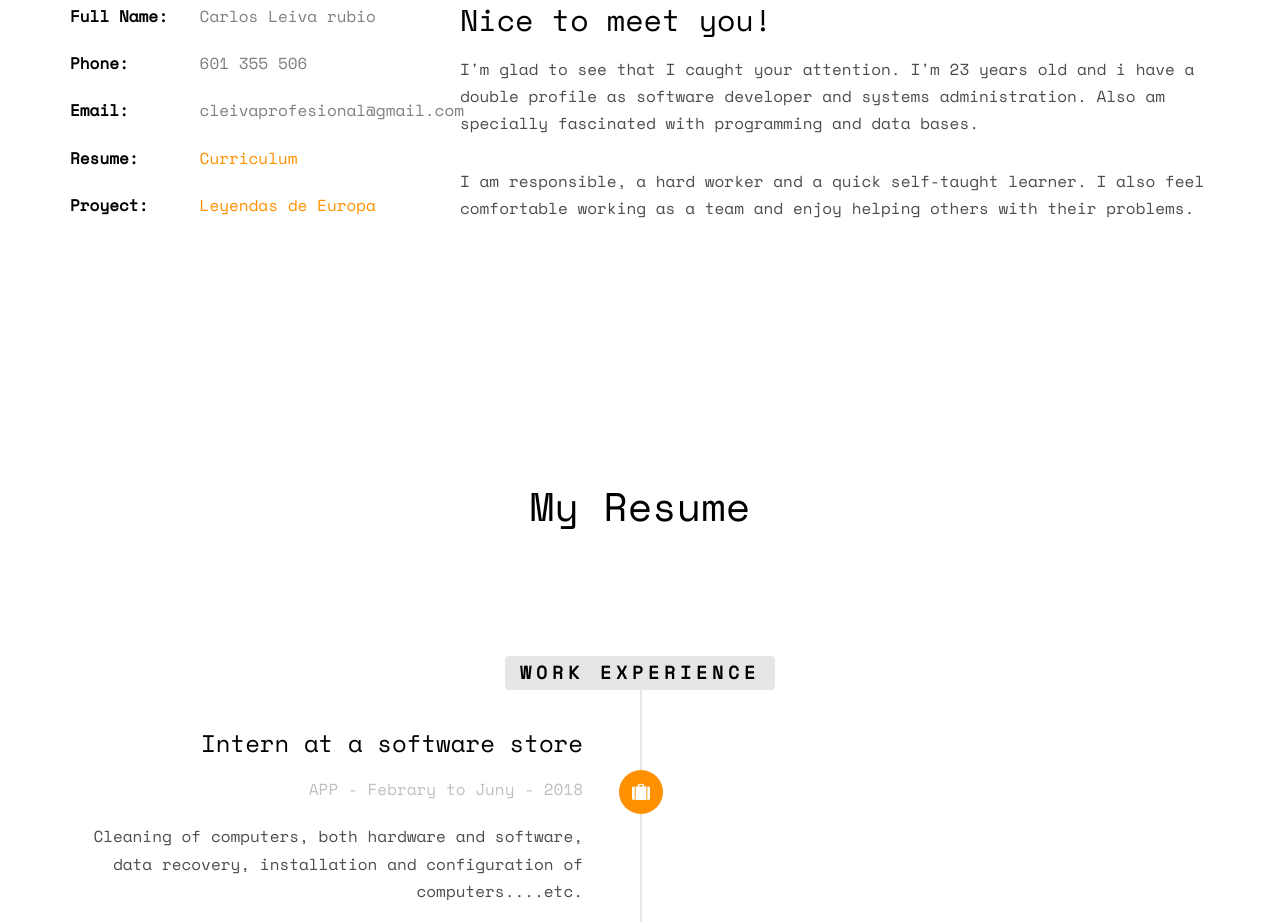
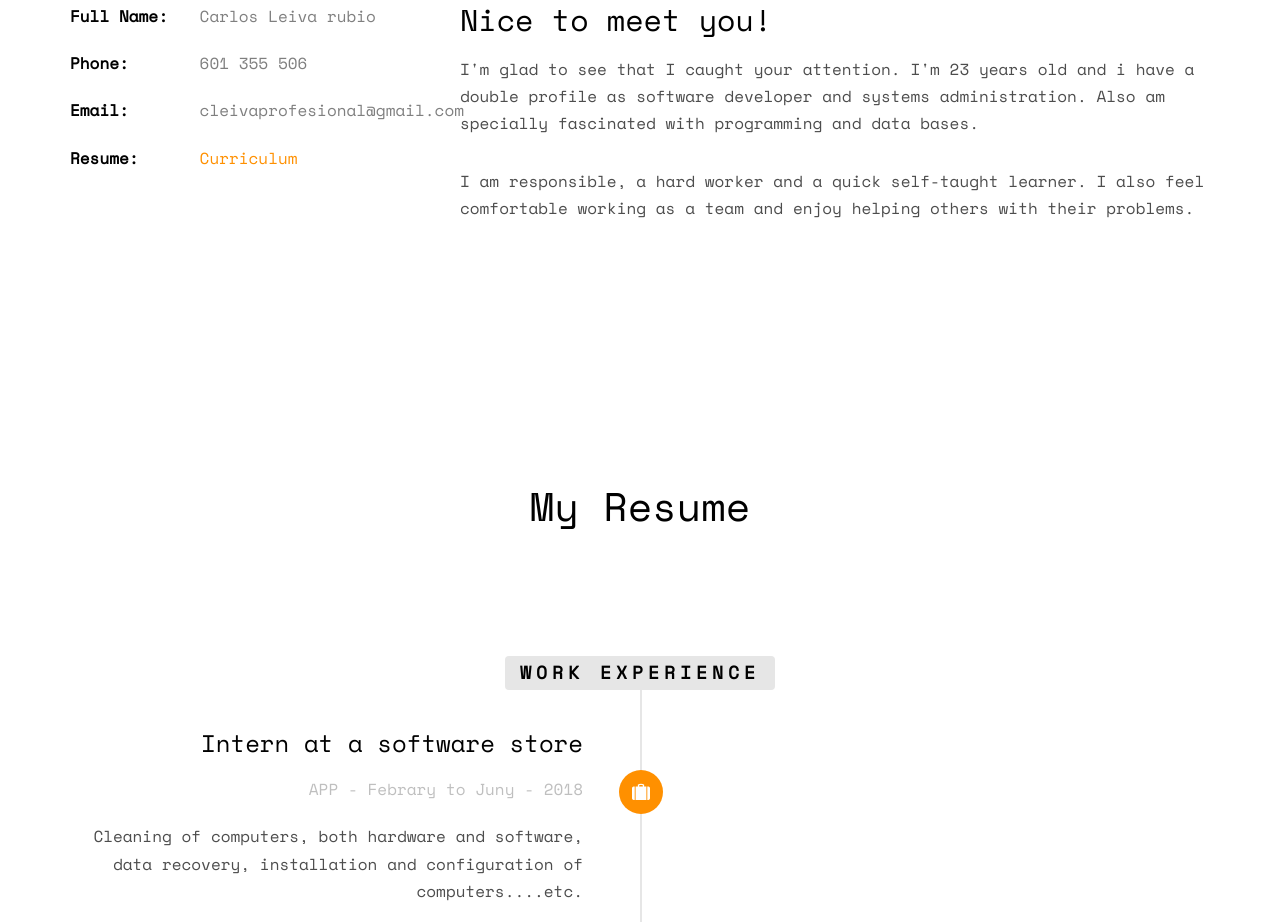
Before and after one commit to Carlifki/Carlos-Leiva-Porfolio, a plain HTML site: page index.html in a window 1280 px wide. Shown: the part 1069-1991 px from the top of the page. Drawn offline with nearby package versions, Linux system fonts and the light colour scheme; some packages are replaced by stand-ins of ours; no server answers; files whose address does not match are found by name.

Commit message:
Add files via upload

```diff
--- a/index.html
+++ b/index.html
@@ -90,7 +90,6 @@
 						<li><span class="first-block">Phone:</span><span class="second-block">601 355 506</span></li>
 						<li><span class="first-block">Email:</span><span class="second-block">cleivaprofesional@gmail.com</span></li>
 						<li><span class="first-block">Resume:</span><span class="second-block"><a href="./docs/Currículum_CarlosLeiva.pdf">Curriculum</a></span></li>
-						<li><span class="first-block">Proyect:</span><span class="second-block"><a href="https://github.com/Carlifki/Leyendas_Europa">Leyendas de Europa</a></span></li>
 						<!-- <li><span class="first-block">Website:</span><span class="second-block">www.yoursite.com</span></li> -->
 					</ul>
 				</div>
```
